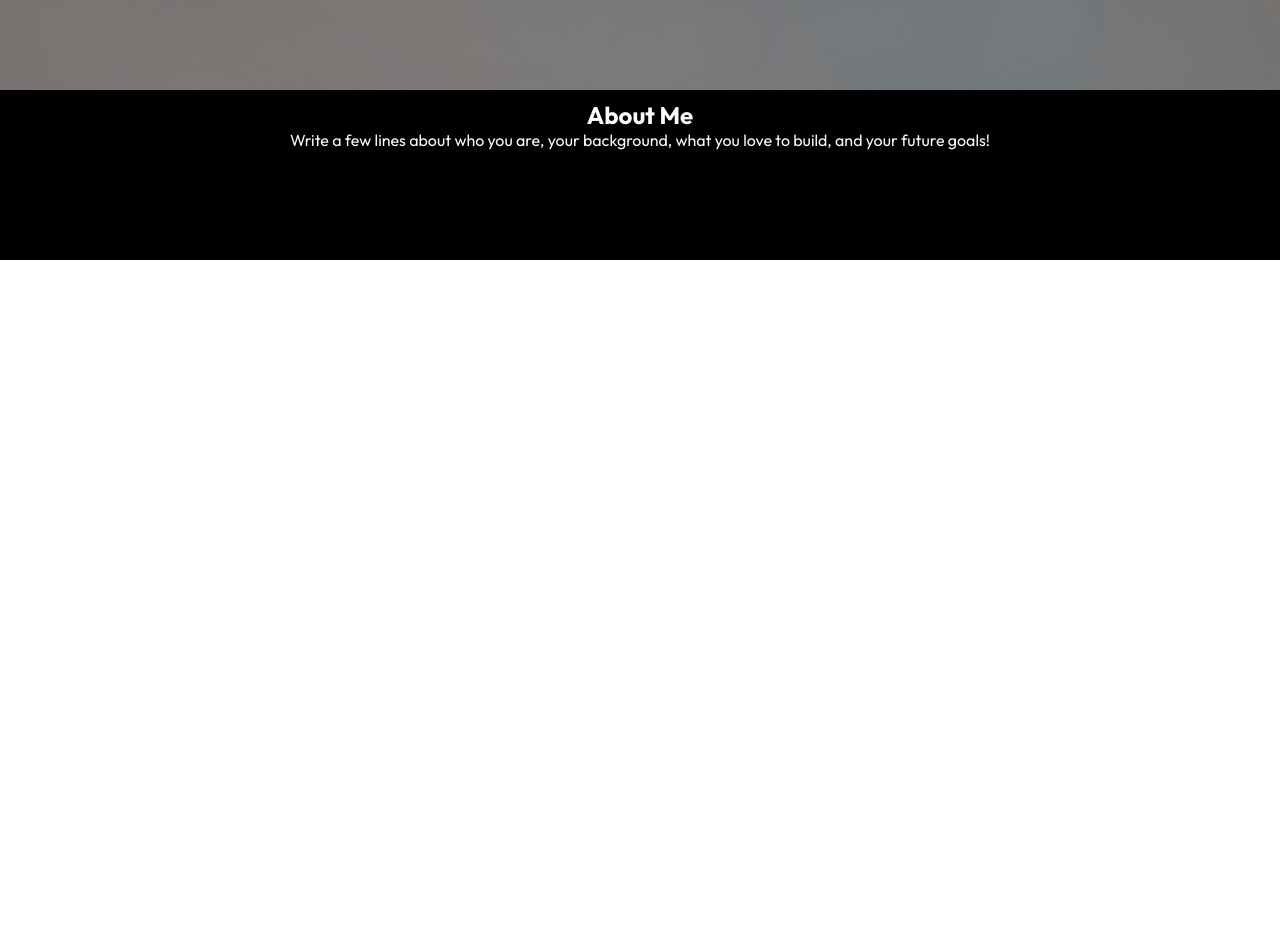
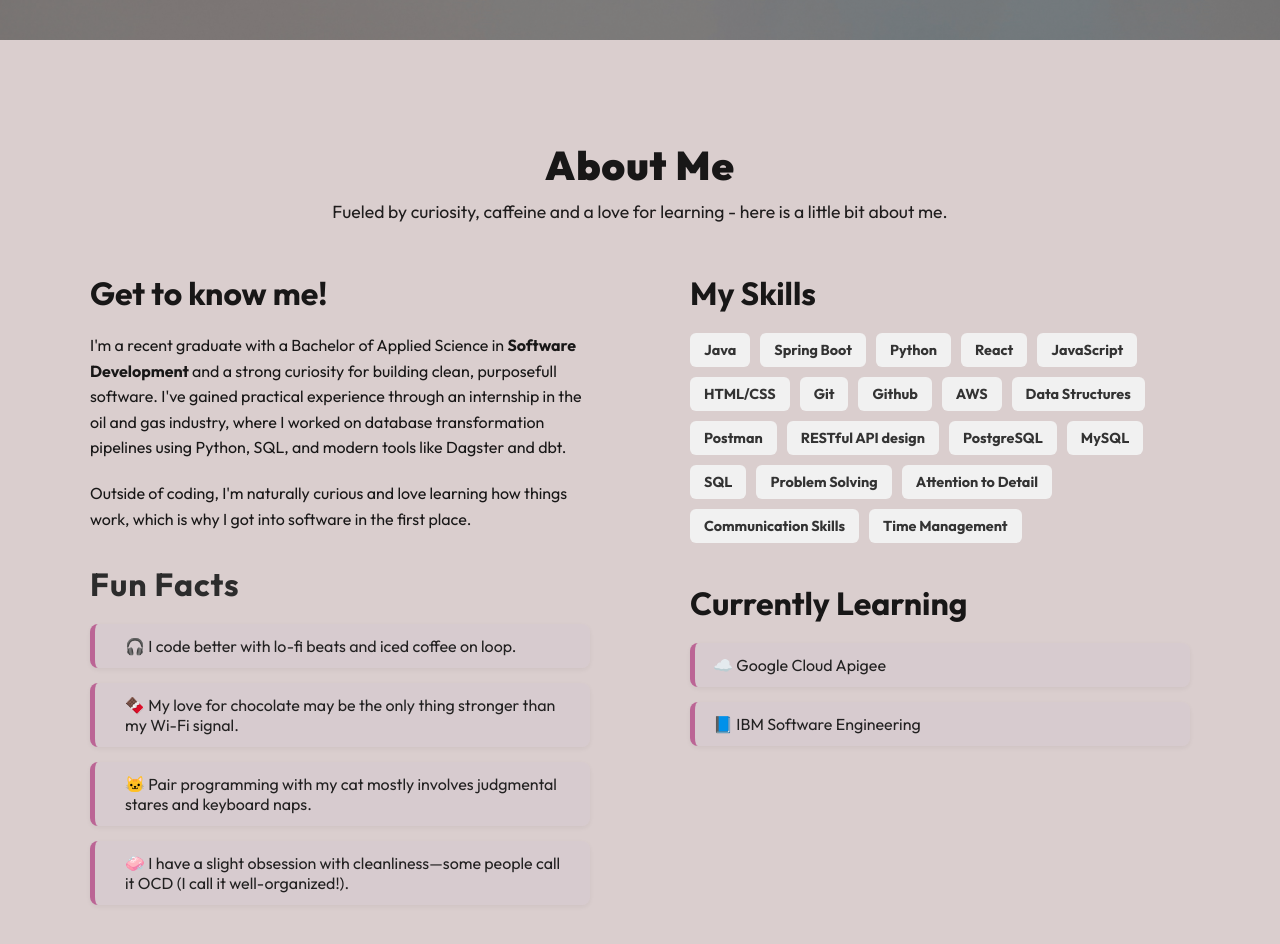
Before and after one commit to Gigi-Pons/personal-website, a plain HTML site: page index.html in a window 1280 px wide. Shown: the part 760-1704 px from the top of the page. Before the commit the page ends 1020 px from the top, so only its background shows below. Drawn offline with Linux system fonts and the light colour scheme.

Commit message:
worked on about section

```diff
--- a/index.html
+++ b/index.html
@@ -31,16 +31,7 @@
         </div>
     </header>
 
-    <!-- <section class="hero">
-        <div class="hero-bg"></div>
-        <div class="overlay"></div>
-
-        <h1>Grecia Bueno</h1>
-        <p>Software Developer</p>
-        <a href="#projects" class="btn">View Projects</a>
-      </section> -->
-
-      <section class="hero">
+      <section id="home" class="hero">
         <div class="hero-bg"></div>
         <div class="overlay"></div>
 
@@ -53,13 +44,77 @@
       </section>
 
 
+      <section id="about" class="about">
+        <h2 class="section-title">About Me</h2>
+        <p class="section-subtitle">Fueled by curiosity, caffeine and a love for learning -
+            here is a little bit about me.
+        </p>
 
+        <div class="about-content">
+          <div class="about-left">
+            <h3>Get to know me!</h3>
+            <p>
+              I'm a recent graduate with a Bachelor of Applied Science in <strong>Software Development </strong> and a strong curiosity for building clean, purposefull
+              software.  I've gained practical experience through an internship in the oil and
+              gas industry, where I worked on database transformation pipelines using Python, SQL,
+              and modern tools like Dagster and dbt.
+            </p>
+            <!-- <p>
+              In addition to my coursework in software development, web development, and
+              API design, I'm currently expanding my skill set through IBM's <strong>Introduction to
+                Software Engineering </strong> course as well as <strong>Developing APIs with Google Cloud's Apigee API Platform</strong> course.
+            </p> -->
+            <p>
+              Outside of coding, I'm naturally curious and love learning how things
+              work, which is why I got into software in the first place.
+            </p>
 
-    <!-- About Section -->
-    <section id="about" class="about">
-        <h2>About Me</h2>
-        <p>Write a few lines about who you are, your background, what you love to build, and your future goals!</p>
-    </section>
+            <h3 class="fun-facts-title">Fun Facts</h3>
+            <div class="fun-facts">
+                <div class="fact">🎧 I code better with lo-fi beats and iced coffee on loop.</div>
+                <div class="fact">🍫 My love for chocolate may be the only thing stronger than my Wi-Fi signal.</div>
+                <div class="fact">🐱 Pair programming with my cat mostly involves judgmental stares and keyboard naps.</div>
+                <div class="fact">🧼 I have a slight obsession with cleanliness—some people call it OCD (I call it well-organized!).</div>
+            </div>
+
+          </div>
+
+          <div class="about-right">
+            <h3>My Skills</h3>
+            <div class="skills">
+              <span>Java</span>
+              <span>Spring Boot</span>
+              <span>Python</span>
+              <span>React</span>
+              <span>JavaScript</span>
+              <span>HTML/CSS</span>
+              <span>Git</span>
+              <span>Github</span>
+              <span>AWS</span>
+              <span>Data Structures</span>
+              <span>Postman</span>
+              <span>RESTful API design</span>
+              <span>PostgreSQL</span>
+              <span>MySQL</span>
+              <span>SQL</span>
+              <span>Problem Solving</span>
+              <span>Attention to Detail</span>
+              <span>Communication Skills</span>
+              <span>Time Management</span>
+            </div>
+
+            <div class="currently-learning">
+                <h3>Currently Learning</h3>
+                <div class="learning-boxes">
+                  <div class="fact">☁️ Google Cloud Apigee</div>
+                  <div class="fact">📘 IBM Software Engineering</div>
+                </div>
+            </div>
+
+          </div>
+        </div>
+      </section>
+
 
     <!-- Projects Section -->
     <!-- <section id="projects" class="projects">
--- a/script.js
+++ b/script.js
@@ -1,10 +1,26 @@
-document.addEventListener('DOMContentLoaded', () => {
-    const toggle = document.getElementById('menu-toggle');
-    const navbar = document.getElementById('navbar');
+// document.addEventListener('DOMContentLoaded', () => {
+//     const toggle = document.getElementById('menu-toggle');
+//     const navbar = document.getElementById('navbar');
 
-    if (toggle && navbar) {
-      toggle.addEventListener('click', () => {
-        navbar.classList.toggle('active');
-      });
-    }
+//     if (toggle && navbar) {
+//       toggle.addEventListener('click', () => {
+//         navbar.classList.toggle('active');
+//       });
+//     }
+
+//   });
+
+const toggle = document.getElementById('menu-toggle');
+const navbar = document.getElementById('navbar');
+const navLinks = document.querySelectorAll('#navbar a');
+
+toggle.addEventListener('click', () => {
+  navbar.classList.toggle('active');
+});
+
+// Close mobile menu on link click
+navLinks.forEach(link => {
+  link.addEventListener('click', () => {
+    navbar.classList.remove('active');
   });
+});
--- a/styles.css
+++ b/styles.css
@@ -1,4 +1,8 @@
-/* Reset default margins/paddings */
+html {
+    scroll-behavior: smooth;
+  }
+
+
 * {
     margin: 0px;
     padding: 0px;
@@ -26,7 +30,8 @@ body {
     justify-content: flex-start;
     align-items: flex-start;
     height: 95vh;
-    margin-top: 0%;
+    min-height: 100vh;
+    padding-top: 150px;
     position: relative;
     overflow: hidden;
     text-align: left;
@@ -38,6 +43,8 @@ body {
     padding-left: 5vw;   /* adjust as needed */
     padding-right: 10vw;
     max-width: 700px;
+    margin-top: 0;
+    padding-top: 0;
   }
 
 
@@ -65,8 +72,11 @@ header {
     padding: 30px 0;
     background-color: rgb(100, 95, 98);
     box-shadow: 0 2px 4px rgb(35, 34, 34);
-    position: relative;
-    z-index: 2;
+    position: fixed;
+    top: 0;
+    left: 0;
+    width: 100%;
+    z-index: 4;
 }
 
 .container {
@@ -79,7 +89,7 @@ header {
 
 .logo {
     text-decoration: none;
-    font-size: 1.5rem;
+    font-size: 1.4rem;
     color: #ffffff;
     font-weight: bold;
 }
@@ -105,9 +115,9 @@ nav ul li a {
 
 .name {
     font-size: 2.5rem;
-    padding-top: 20%;
+    padding-top: 0;
     padding-bottom: 1%;
-    margin-top: -10%;
+    margin-top: 0;
     margin-bottom: 20px;
     position: relative;
     z-index: 2;
@@ -115,9 +125,9 @@ nav ul li a {
 
 .sentence {
     font-size: 3rem;
-    padding-top: 20%;
+    padding-top: 0;
     padding-bottom: 1%;
-    margin-top: -10%;
+    margin-top: 0;
     margin-bottom: 20px;
     position: relative;
     z-index: 2;
@@ -125,9 +135,9 @@ nav ul li a {
 
 .hero p {
     font-size: 1.6rem;
-    padding-top: 20%;
+    padding-top: 0;
     margin-bottom: 5%;
-    margin-top: -24%;
+    margin-top: 0;
     position: relative;
     z-index: 2;
 }
@@ -176,12 +186,161 @@ nav ul li a {
     cursor: pointer;
   }
 
-  /* Default nav style */
   #navbar ul {
     display: flex;
     gap: 20px;
   }
 
+/* ABOUT ME SECTION */  /* ABOUT ME SECTION */
+
+  .about {
+    background: #dacece;
+    color: #181717;
+    padding: 100px 80px;
+    text-align: center;
+  }
+
+  .section-title {
+    font-size: 2.5rem;
+    font-weight: 800;
+    letter-spacing: 1px;
+    margin-bottom: 10px;
+  }
+
+  .section-subtitle {
+    color: #1f1d1d;
+    font-size: 1.1rem;
+    margin-bottom: 50px;
+    max-width: 700px;
+    margin-left: auto;
+    margin-right: auto;
+  }
+
+  .about-content {
+    display: flex;
+    flex-wrap: wrap;
+    gap: 100px;
+    justify-content: center;
+    align-items: flex-start;
+    text-align: left;
+  }
+
+  .about-left,
+  .about-right {
+    flex: 1;
+    min-width: 300px;
+    max-width: 500px;
+  }
+
+  .about-left h3,
+  .about-right h3 {
+    font-size: 2rem;
+    margin-bottom: 20px;
+    font-weight: 700;
+  }
+
+  .about-left p {
+    font-size: 1rem;
+    line-height: 1.6;
+    margin-bottom: 20px;
+  }
+
+  .skills {
+    display: flex;
+    flex-wrap: wrap;
+    gap: 10px;
+  }
+
+  .skills span {
+    display: inline-block;
+    padding: 8px 14px;
+    background-color: #f1f1f1;
+    color: #333;
+    border-radius: 6px;
+    font-weight: 600;
+    font-size: 0.9rem;
+  }
+
+  .fun-facts-title {
+    margin-top: 2rem;
+    font-size: 1.3rem;
+    font-weight: 700;
+    color: #2c2c2c;
+    margin-bottom: 10px;
+    letter-spacing: 1px;
+  }
+
+  .fun-facts {
+    display: flex;
+    flex-direction: column;
+    gap: 15px;
+    margin-top: 20px;
+  }
+
+  .fun-facts .fact {
+    background-color: #d5c9d086;
+    color: #222121;
+    border-left: 5px solid #a0095f86;
+    padding: 12px 18px;
+    border-radius: 8px;
+    font-size: 1rem;
+    font-weight: 500;
+    box-shadow: 0 2px 5px rgba(0, 0, 0, 0.05);
+    display: flex;
+    align-items: center;
+    gap: 12px;
+  }
+
+  .fun-facts .fact::before {
+    content: attr(data-emoji);
+    font-size: 5rem;
+    line-height: 1;
+  }
+
+  .currently-learning {
+    margin-top: 40px;
+  }
+
+  .currently-learning h4 {
+    font-size: 1.2rem;
+    font-weight: 700;
+    margin-bottom: 12px;
+    color: #222;
+  }
+
+  .learning-boxes {
+    display: flex;
+    flex-direction: column;
+    gap: 15px;
+  }
+
+  .learning-boxes .fact {
+    background-color: #d5c9d086;
+    color: #222121;
+    border-left: 5px solid #a0095f86;
+    padding: 12px 18px;
+    border-radius: 8px;
+    font-size: 1rem;
+    font-weight: 500;
+    box-shadow: 0 2px 5px rgba(0, 0, 0, 0.05);
+    display: flex;
+    align-items: center;
+    gap: 12px;
+  }
+
+
+
+
+
+
+
+
+
+
+
+
+
+/* MOBILE SECTION */  /* ABOUT ME SECTION */
 
   @media (max-width: 800px) {
     .menu-toggle {
@@ -192,7 +351,7 @@ nav ul li a {
       }
 
     #navbar ul {
-    display: none; /* hide links initially */
+    display: none;
     flex-direction: column;
     padding: 10px 20px;
     position: absolute;
@@ -207,23 +366,16 @@ nav ul li a {
     background-color: rgb(73, 64, 64);
     }
 
-
-    /* .hero {
-      flex-direction: column;
-      justify-content: flex-start;
-      height: auto;
-      padding-top: 5vh;
-    } */
-
     .hero {
         display: flex;
         flex-direction: column;
-        justify-content: center; /* center vertically */
+        justify-content: center;
         align-items: flex-start;
-        min-height: 50vh; /* ensures full screen */
+        min-height: 50vh;
         position: relative;
         overflow: hidden;
         text-align: left;
+        padding-top: 80px;
       }
 
     .hero-content {
@@ -277,7 +429,10 @@ nav ul li a {
 
     header {
       padding: 15px;
-      position: relative;
+      position: fixed;
+      top: 0;
+      left: 0;
+      width: 100%;
       z-index: 3;
     }
 
@@ -286,5 +441,6 @@ nav ul li a {
         flex-direction: row;
         justify-content: space-between;
         align-items: center;
+        padding-top: 0px;
       }
   }
```
